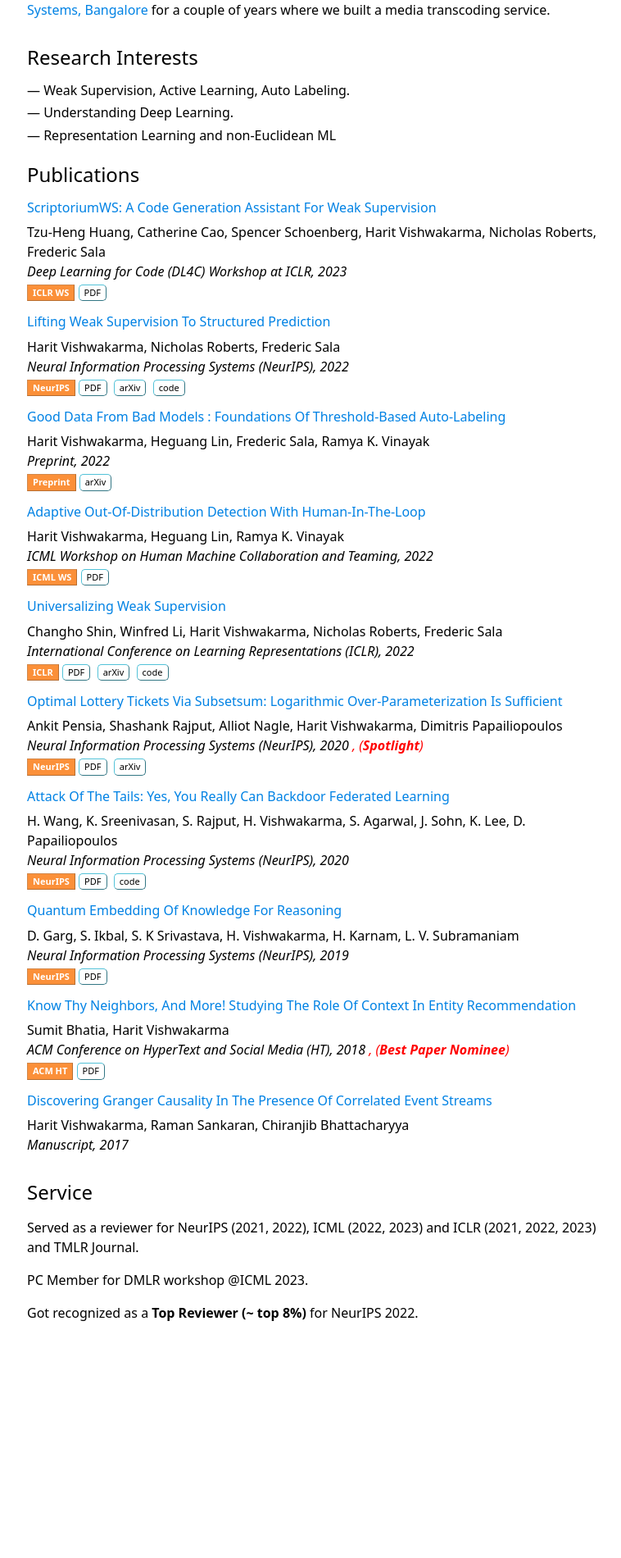
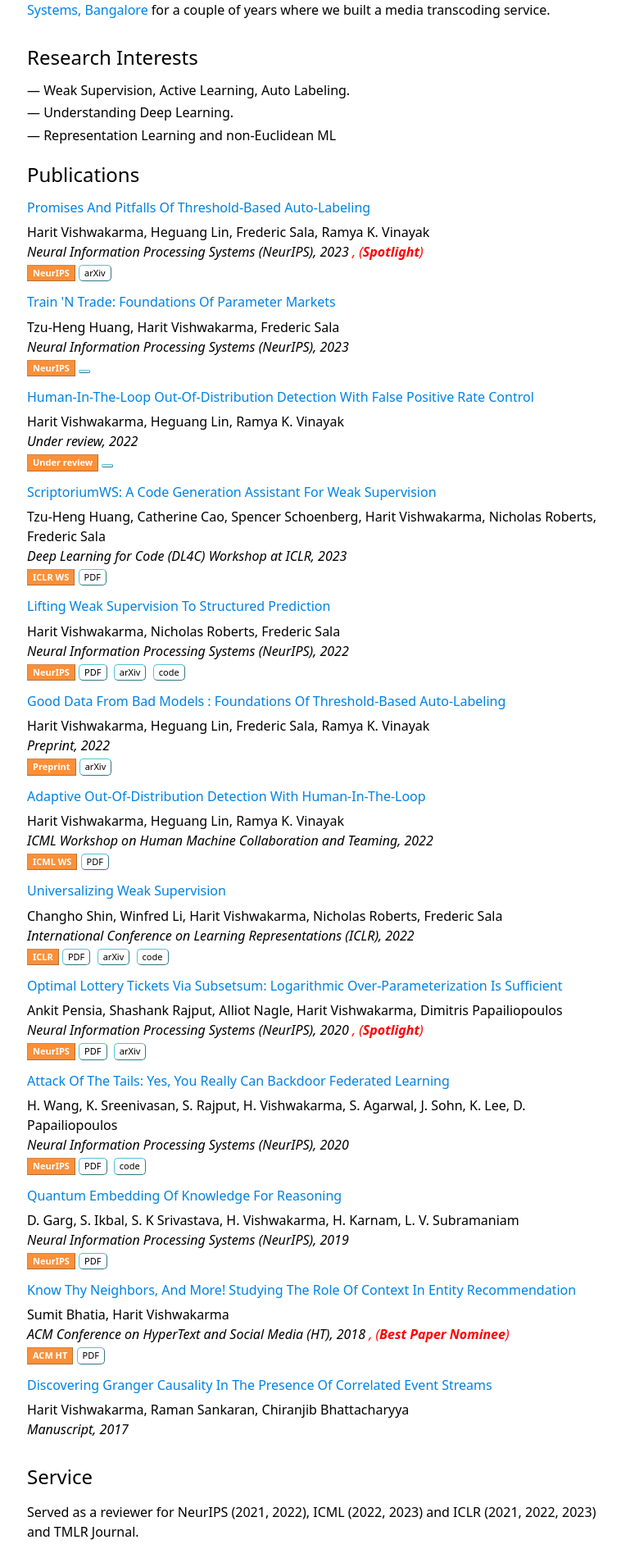
Before and after one commit to harit7/harit7.github.io, a Jekyll site: the page built from index.html, in a window 1280 px wide. Shown: the part 497-2397 px from the top of the page at 82% size, without its empty margins (248-1006 px from the left). Built offline with Jekyll 4.4.1, drawn with Linux system fonts in a browser that asks for light colours.

Commit message:
Update publications.json

```diff
--- a/_data/publications.json
+++ b/_data/publications.json
@@ -1,4 +1,47 @@
 [
+      {
+        "title": "Promises and Pitfalls of Threshold-based Auto-labeling",
+        "authors": "Harit Vishwakarma, Heguang Lin, Frederic Sala, Ramya K. Vinayak",
+        "venue": "Neural Information Processing Systems (NeurIPS)",
+        "date": "2023-09-21",
+        "links": [
+            {
+                "label": "arXiv",
+                "url": "https://arxiv.org/abs/2211.12620"
+            }
+        ],
+        "url":"https://arxiv.org/abs/2211.12620",
+        "venue_short":"NeurIPS",
+        "award": "Spotlight"
+    },
+    {
+        "title": "Train 'n Trade: Foundations of Parameter Markets",
+        "authors": "Tzu-Heng Huang, Harit Vishwakarma,  Frederic Sala",
+        "venue": "Neural Information Processing Systems (NeurIPS)",
+        "date": "2023-09-21",
+        "links": [
+            {
+
+            }
+        ],
+        "url":"",
+        "venue_short":"NeurIPS"
+    },
+    {
+        "title": "Human-in-the-Loop Out-of-Distribution Detection with False Positive Rate Control",
+        "authors": "Harit Vishwakarma, Heguang Lin, Ramya K. Vinayak",
+        "venue": "Under review",
+        "date": "2022-07-01",
+        "links": [
+            {
+            }
+        ],
+        "url":"",
+        "venue_short":"Under review"
+
+    },
+
+
     {
         "title": "ScriptoriumWS: A Code Generation Assistant for Weak Supervision",
         "authors": "Tzu-Heng Huang, Catherine Cao, Spencer Schoenberg, Harit Vishwakarma, Nicholas Roberts, Frederic Sala",
```
